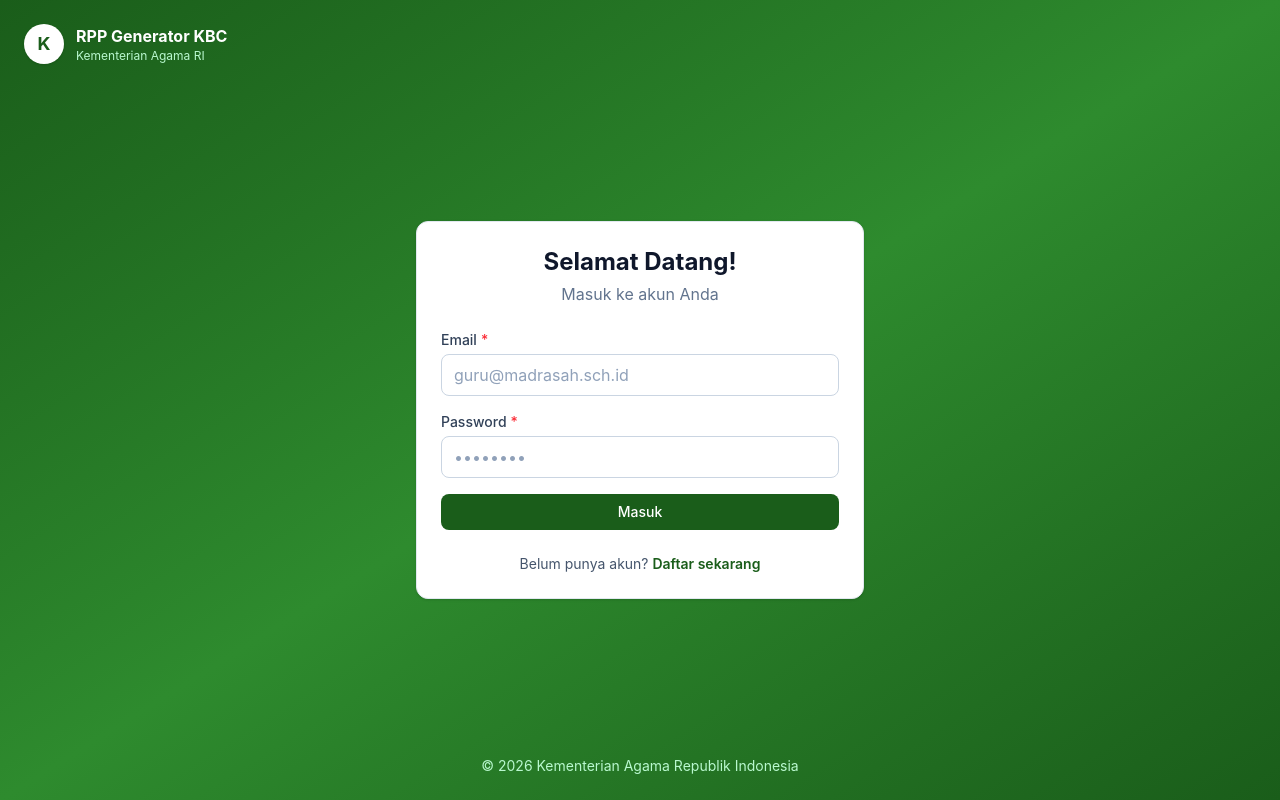
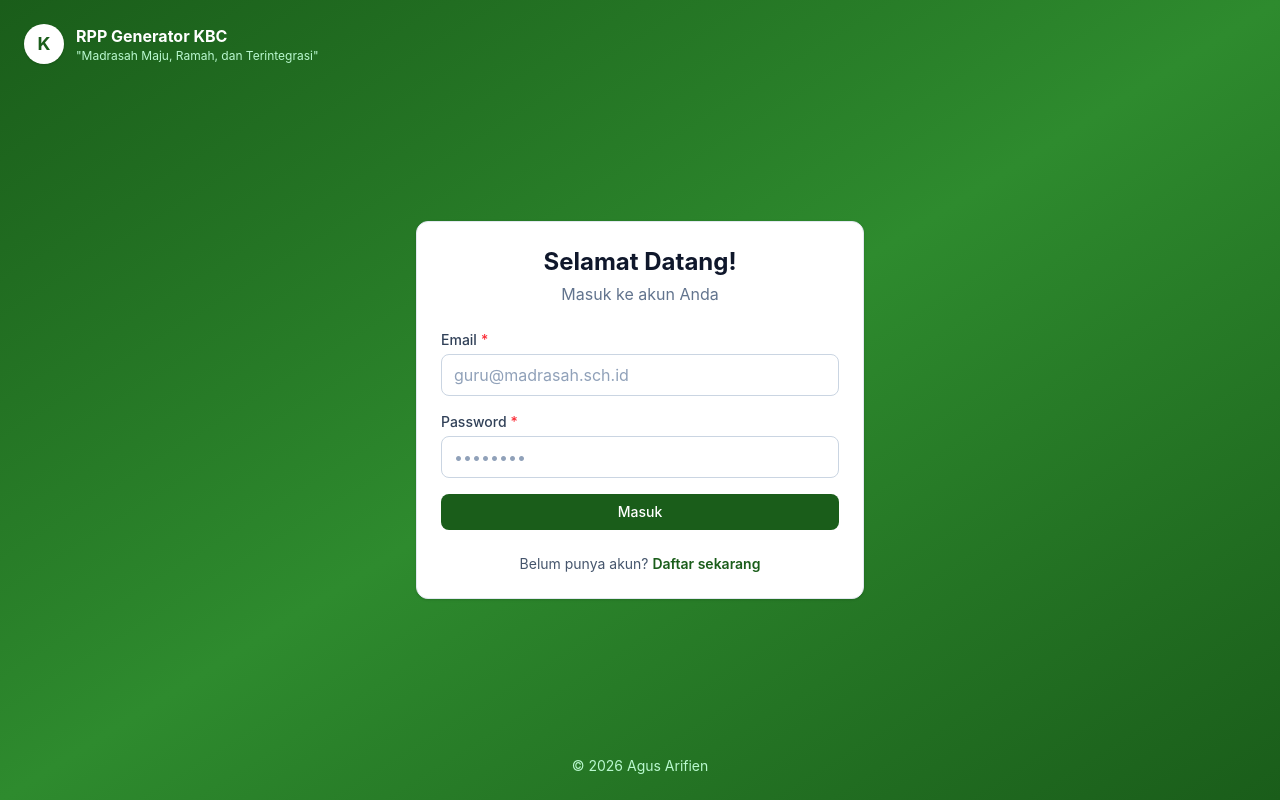
Before and after one commit to aplikasimincmz-id/rpp.kbc-madrasah-v1, a Next.js app: page /login in a window 1280 px wide. Built offline with nearby package versions, Linux system fonts and the light colour scheme.

Commit message:
Update layout.tsx

```diff
--- a/src/app/(auth)/layout.tsx
+++ b/src/app/(auth)/layout.tsx
@@ -12,7 +12,7 @@ export default function AuthLayout({ children }: { children: ReactNode }) {
           </div>
           <div className="text-white">
             <h1 className="font-bold">RPP Generator KBC</h1>
-            <p className="text-green-200 text-xs">Kementerian Agama RI</p>
+            <p className="text-green-200 text-xs">"Madrasah Maju, Ramah, dan Terintegrasi"</p>
           </div>
         </Link>
       </header>
@@ -24,7 +24,7 @@ export default function AuthLayout({ children }: { children: ReactNode }) {
 
       {/* Footer */}
       <footer className="p-6 text-center text-green-200 text-sm">
-        <p>© {new Date().getFullYear()} Kementerian Agama Republik Indonesia</p>
+        <p>© {new Date().getFullYear()} Agus Arifien</p>
       </footer>
     </div>
   );
```
